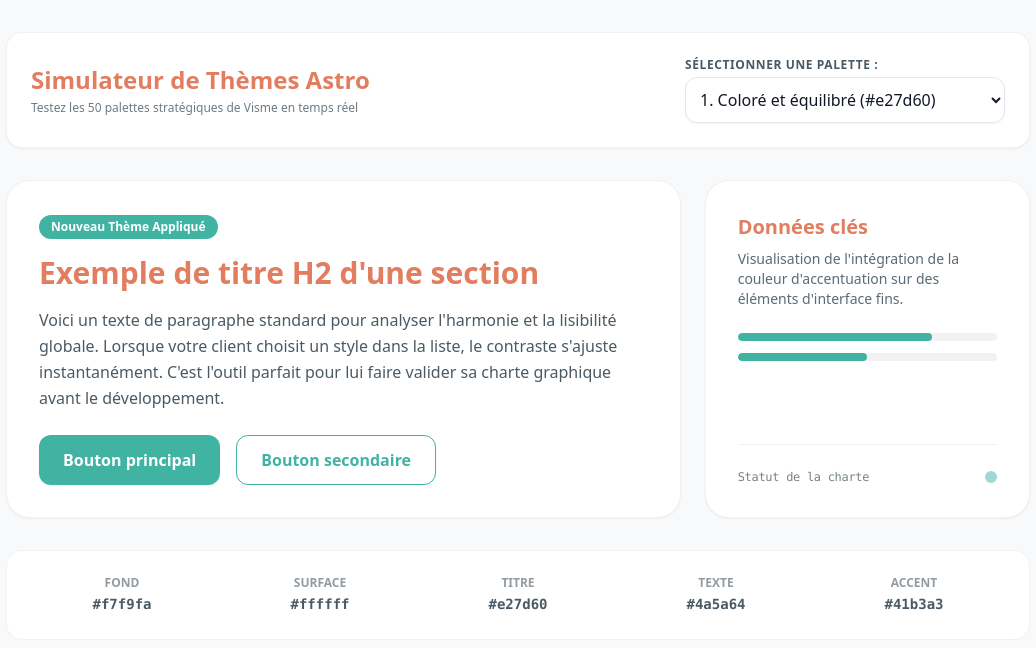
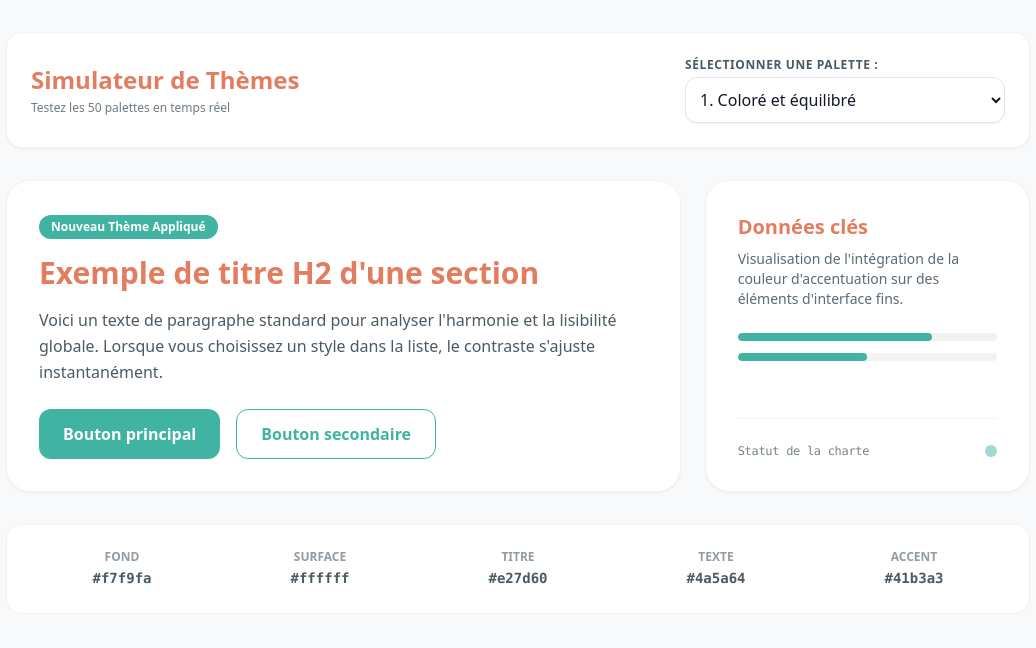
Before and after one commit to luciecreations60/demo-site, a plain HTML site: page index.html in a window 1280 px wide. Shown: the whole page, without its empty margins (122-1158 px from the left). Drawn offline with nearby package versions, Linux system fonts and the light colour scheme.

Commit message:
Update index.html

```diff
--- a/index.html
+++ b/index.html
@@ -3,7 +3,7 @@
 <head>
     <meta charset="UTF-8">
     <meta name="viewport" content="width=device-width, initial-scale=1.0">
-    <title>Visualiseur des 50 Palettes Visme</title>
+    <title>Visualiseur des 50 Palettes</title>
     <script src="https://cdn.tailwindcss.com"></script>
     <style>
         /* Palette 1 par défaut */
@@ -17,63 +17,63 @@
     <div class="max-w-5xl mx-auto">
         <header class="flex flex-col md:flex-row justify-between items-center mb-8 p-6 rounded-2xl shadow-sm border border-black/5" style="background-color: var(--surface);">
             <div>
-                <h1 class="text-2xl font-bold mb-1" style="color: var(--title);">Simulateur de Thèmes Astro</h1>
-                <p class="text-xs opacity-80">Testez les 50 palettes stratégiques de Visme en temps réel</p>
+                <h1 class="text-2xl font-bold mb-1" style="color: var(--title);">Simulateur de Thèmes</h1>
+                <p class="text-xs opacity-80">Testez les 50 palettes en temps réel</p>
             </div>
 
             <div class="mt-4 md:mt-0 w-full md:w-80">
                 <label for="palette-selector" class="block text-xs font-semibold uppercase tracking-wider mb-1">Sélectionner une palette :</label>
                 <select id="palette-selector" class="p-2.5 w-full border rounded-xl bg-white text-gray-900 font-medium shadow-sm focus:outline-none focus:ring-2 focus:ring-indigo-500">
-                    <option value="p1">1. Coloré et équilibré (#e27d60)</option>
-                    <option value="p2">2. Couleurs vives (#05386b)</option>
-                    <option value="p3">3. Naturel et terreux (#96ceb4)</option>
-                    <option value="p4">4. Cool et frais (#242582)</option>
-                    <option value="p5">5. Audacieuses & dynamiques (#1a1a1d)</option>
-                    <option value="p6">6. Vermillon & vert de Russie (#19181a)</option>
-                    <option value="p7">7. Élégant et sophistiqué (#fbeec1)</option>
-                    <option value="p8">8. Teintes et tons violets (#8d3b72)</option>
-                    <option value="p9">9. Violets et bleu profond (#000000)</option>
-                    <option value="p10">10. Contemporain et audacieux (#50514f)</option>
-                    <option value="p11">11. Animé et invitant (#f64c72)</option>
-                    <option value="p12">12. Frappant et simple (#111111)</option>
-                    <option value="p13">13. Couleur Rouge et vif (#d21f3c)</option>
-                    <option value="p14">14. Artistique et Créatif (#ffcc00)</option>
-                    <option value="p15">15. Élégante mais accessible (#1e3d59)</option>
-                    <option value="p16">16. Élégant et futuriste (#0f1a2c)</option>
-                    <option value="p17">17. Innovant et audacieux (#121214)</option>
-                    <option value="p18">18. Texturé et dynamique (#2d142c)</option>
-                    <option value="p19">19. Minimal mais chaleureux (#f4eedb)</option>
-                    <option value="p20">20. Vif et net (#2c003e)</option>
-                    <option value="p21">21. Propre et énergique (#1d2731)</option>
-                    <option value="p22">22. Corporatif et traditionnel (#0b132b)</option>
-                    <option value="p23">23. Bleu et rafraîchissant (#00a8cc)</option>
-                    <option value="p24">24. Claire et moderne (#e8ffff)</option>
-                    <option value="p25">25. Vibrant et élégant (#222831)</option>
-                    <option value="p26">26. Éclat de jeunesse (#ff414d)</option>
-                    <option value="p27">27. Ambiance urbaine (#1a1a2e)</option>
-                    <option value="p28">28. Pastel rétro (#f8a5c2)</option>
-                    <option value="p29">29. Tech haut de gamme (#0d0d0d)</option>
-                    <option value="p30">30. Minimalisme scandinave (#eff0f3)</option>
-                    <option value="p31">31. Fruits des bois (#4a0e17)</option>
-                    <option value="p32">32. Énergie pop (#f9d423)</option>
-                    <option value="p33">33. Style corporate moderne (#1e2022)</option>
-                    <option value="p34">34. Douceur d'automne (#6e3b3b)</option>
-                    <option value="p35">35. Glamour et luxe (#111111)</option>
-                    <option value="p36">36. Écologique & Bio (#2b4f43)</option>
-                    <option value="p37">37. Lumineux & Énergique (#00d2c4)</option>
-                    <option value="p38">38. Enneigé mais chaud (#1b262c)</option>
-                    <option value="p39">39. Riche et coloré (#ff007f)</option>
-                    <option value="p40">40. Moderne et minimaliste (#1f4068)</option>
-                    <option value="p41">41. Intrépide et courageux (#1b1a17)</option>
-                    <option value="p42">42. Couleurs linéaires (Flat) (#2c3e50)</option>
-                    <option value="p43">43. Éclectique et paisible (#4f3b32)</option>
-                    <option value="p44">44. Chic et traditionnel (#222831)</option>
-                    <option value="p45">45. Des couleurs pop (#1b003a)</option>
-                    <option value="p46">46. Professionnel et sage (#0f3057)</option>
-                    <option value="p47">47. Menthe Glaciale (#005086)</option>
-                    <option value="p48">48. Sunset Gold (#2d0c2c)</option>
-                    <option value="p49">49. Améthyste Luxe (#321555)</option>
-                    <option value="p50">50. Slate minimal dark (#111625)</option>
+                    <option value="p1">1. Coloré et équilibré</option>
+                    <option value="p2">2. Couleurs vives</option>
+                    <option value="p3">3. Naturel et terreux</option>
+                    <option value="p4">4. Cool et frais</option>
+                    <option value="p5">5. Audacieuses & dynamiques</option>
+                    <option value="p6">6. Vermillon & vert de Russie</option>
+                    <option value="p7">7. Élégant et sophistiqué</option>
+                    <option value="p8">8. Teintes et tons violets</option>
+                    <option value="p9">9. Violets et bleu profond</option>
+                    <option value="p10">10. Contemporain et audacieux</option>
+                    <option value="p11">11. Animé et invitant</option>
+                    <option value="p12">12. Frappant et simple</option>
+                    <option value="p13">13. Couleur Rouge et vif</option>
+                    <option value="p14">14. Artistique et Créatif</option>
+                    <option value="p15">15. Élégante mais accessible</option>
+                    <option value="p16">16. Élégant et futuriste</option>
+                    <option value="p17">17. Innovant et audacieux</option>
+                    <option value="p18">18. Texturé et dynamique</option>
+                    <option value="p19">19. Minimal mais chaleureux</option>
+                    <option value="p20">20. Vif et net</option>
+                    <option value="p21">21. Propre et énergique</option>
+                    <option value="p22">22. Corporatif et traditionnel</option>
+                    <option value="p23">23. Bleu et rafraîchissant</option>
+                    <option value="p24">24. Claire et moderne</option>
+                    <option value="p25">25. Vibrant et élégant</option>
+                    <option value="p26">26. Éclat de jeunesse</option>
+                    <option value="p27">27. Ambiance urbaine</option>
+                    <option value="p28">28. Pastel rétro</option>
+                    <option value="p29">29. Tech haut de gamme</option>
+                    <option value="p30">30. Minimalisme scandinave</option>
+                    <option value="p31">31. Fruits des bois</option>
+                    <option value="p32">32. Énergie pop</option>
+                    <option value="p33">33. Style corporate moderne</option>
+                    <option value="p34">34. Douceur d'automne</option>
+                    <option value="p35">35. Glamour et luxe</option>
+                    <option value="p36">36. Écologique & Bio</option>
+                    <option value="p37">37. Lumineux & Énergique</option>
+                    <option value="p38">38. Enneigé mais chaud</option>
+                    <option value="p39">39. Riche et coloré</option>
+                    <option value="p40">40. Moderne et minimaliste</option>
+                    <option value="p41">41. Intrépide et courageux</option>
+                    <option value="p42">42. Couleurs linéaires (Flat)</option>
+                    <option value="p43">43. Éclectique et paisible</option>
+                    <option value="p44">44. Chic et traditionnel</option>
+                    <option value="p45">45. Des couleurs pop</option>
+                    <option value="p46">46. Professionnel et sage</option>
+                    <option value="p47">47. Menthe Glaciale</option>
+                    <option value="p48">48. Sunset Gold</option>
+                    <option value="p49">49. Améthyste Luxe</option>
+                    <option value="p50">50. Slate minimal dark</option>
                 </select>
             </div>
         </header>
@@ -85,7 +85,7 @@
                 </span>
                 <h2 class="text-3xl font-extrabold mb-4" style="color: var(--title);">Exemple de titre H2 d'une section</h2>
                 <p class="mb-6 leading-relaxed text-base">
-                    Voici un texte de paragraphe standard pour analyser l'harmonie et la lisibilité globale. Lorsque votre client choisit un style dans la liste, le contraste s'ajuste instantanément. C'est l'outil parfait pour lui faire valider sa charte graphique avant le développement.
+                    Voici un texte de paragraphe standard pour analyser l'harmonie et la lisibilité globale. Lorsque vous choisissez un style dans la liste, le contraste s'ajuste instantanément.
                 </p>
                 <div class="flex gap-4">
                     <button class="px-6 py-3 rounded-xl font-bold text-white shadow-sm transition-transform hover:scale-[1.02]" style="background-color: var(--accent);">
@@ -132,7 +132,8 @@
         // BASE DE DONNÉES COMPLÈTE DES 50 PALETTES EXACTES DE VISME
         const palettes = {
             p1: { bg: '#f7f9fa', surface: '#ffffff', title: '#e27d60', body: '#4a5a64', accent: '#41b3a3' },
-            p2: { bg: '#edf5e1', surface: '#8ee4af', title: '#05386b', body: '#379683', accent: '#5cdb95' },
+            p1a: { bg: '#e27d60', surface: '#85dcb', title: '#e8a87c', body: '#c38d9e', accent: '#41b3a3' },
+            p2: { bg: '#edf5e1', surface: '#2f2fa2', title: '#242582', body: '#379683', accent: '#5cdb95' },
             p3: { bg: '#ffeead', surface: '#96ceb4', title: '#ff6f69', body: '#2d3a3a', accent: '#ffcc5c' },
             p4: { bg: '#19181a', surface: '#242582', title: '#f64c72', body: '#2f2fa2', accent: '#3500d3' },
             p5: { bg: '#1a1a1d', surface: '#4e4e50', title: '#c3073f', body: '#950740', accent: '#6f2232' },
```
